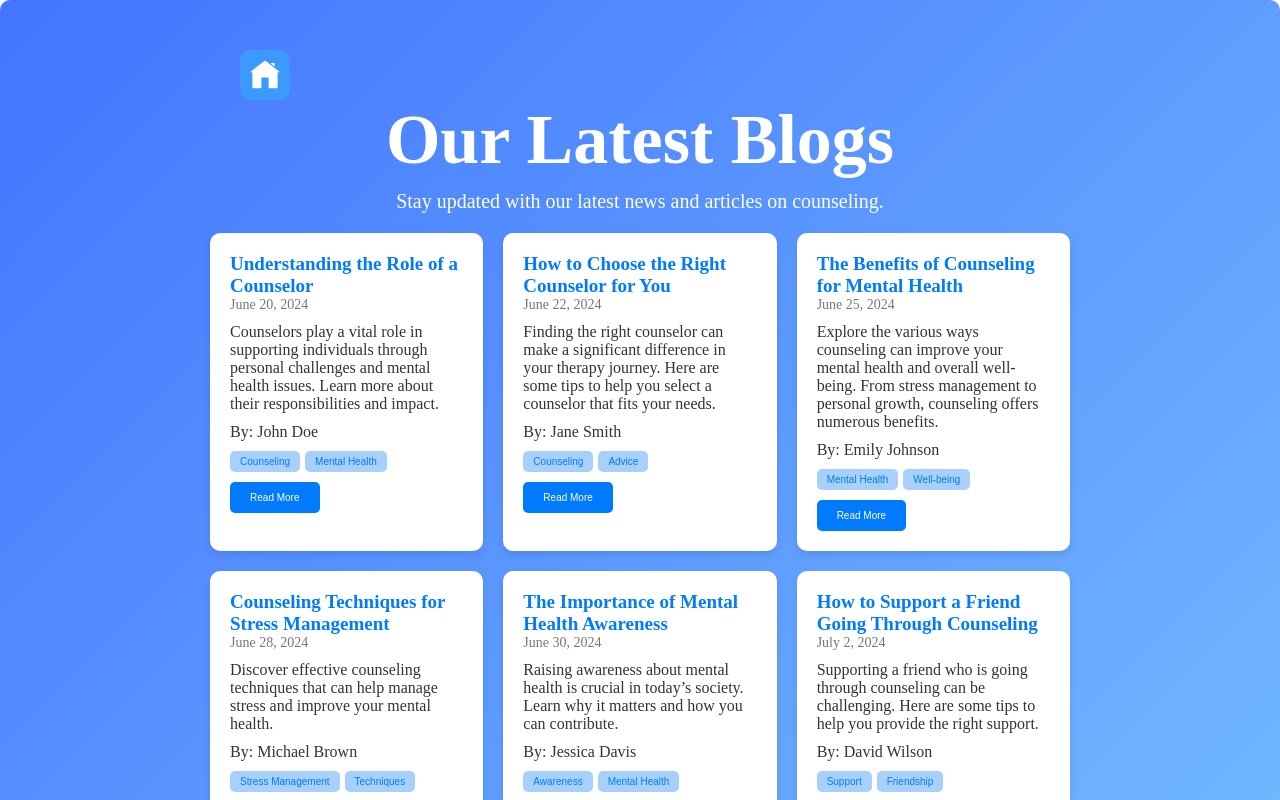
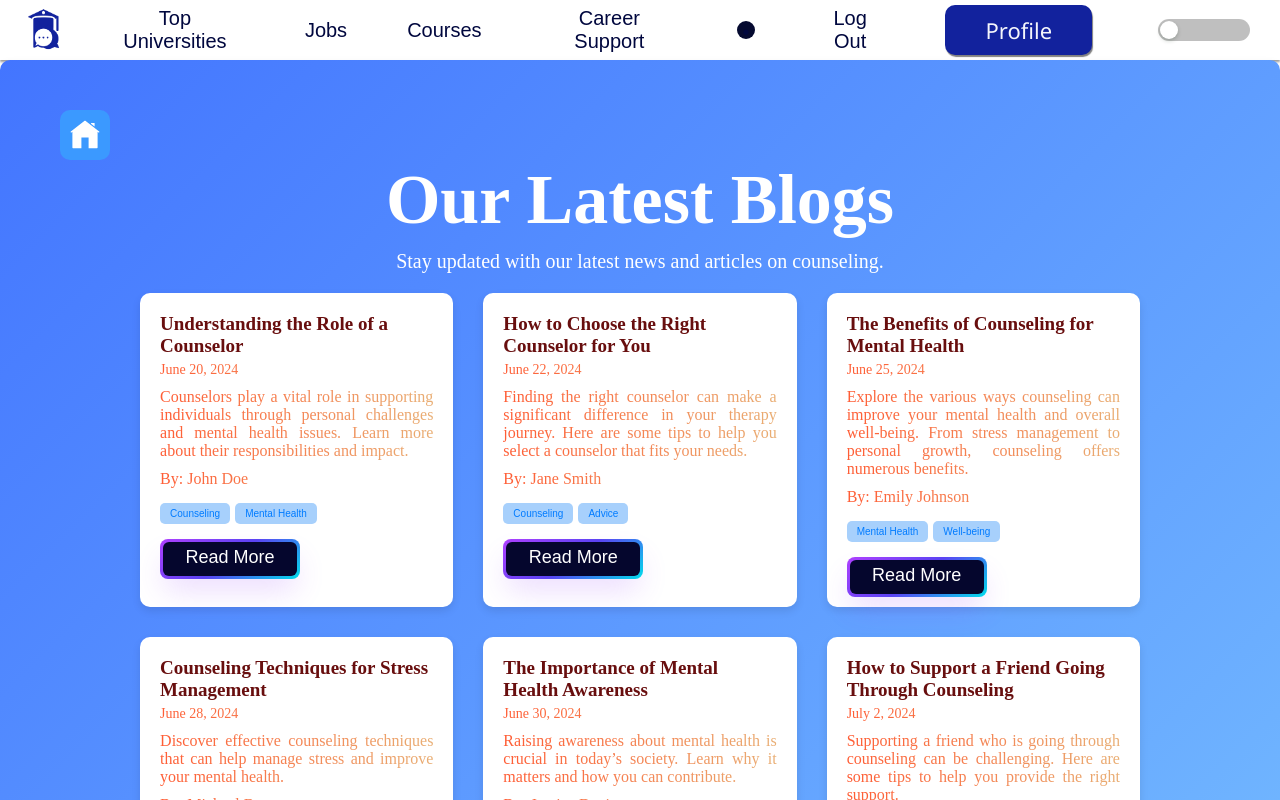
Before and after one commit to Counselllor/Counsellor-Web, a React (Vite) app: page /blogs in a window 1280 px wide. Built offline with nearby package versions, Linux system fonts and the light colour scheme; a web font is replaced by a local one.

Commit message:
Enhanced Blog page

```diff
--- a/src/components/Navbar/Navbar.jsx
+++ b/src/components/Navbar/Navbar.jsx
@@ -1,17 +1,15 @@
 import { useEffect, useState, useCallback } from 'react';
-import { signOut } from "firebase/auth";
-import { useNavigate, NavLink, Link } from "react-router-dom";
-import Logo from "../../assets/logo.webp";
-
-import "./Navbar.css";
-import { auth } from "../../firebase/auth";
-
+import { signOut } from 'firebase/auth';
+import { useNavigate, Link } from 'react-router-dom';
+import Logo from '../../assets/logo.webp';
+import './Navbar.css';
+import { auth } from '../../firebase/auth';
 
 // Signout function
 const signOutUser = (navigate, setError) => {
   signOut(auth)
     .then(() => {
-      navigate("/");
+      navigate('/');
     })
     .catch((err) => {
       setError(err.message);
@@ -29,23 +27,22 @@ const Navbar = () => {
   const [user, setUser] = useState(null);
   const [menuOpen, setMenuOpen] = useState(false);
   const [error, setError] = useState(null);
-
+  const [fix, setFix] = useState(false);
 
   useEffect(() => {
     auth.onAuthStateChanged((user) => {
       if (user) {
-        // read
-        console.log("");
-      } else if (!user) {
-        navigate("/");
+        // handle user logged in state
+      } else {
+        navigate('/');
       }
     });
-  }, []);
+  }, [navigate]);
 
   const handleSignOut = () => {
     signOut(auth)
       .then(() => {
-        navigate("/");
+        navigate('/');
       })
       .catch((err) => {
         alert(err.message);
@@ -63,75 +60,42 @@ const Navbar = () => {
   }, [setMenuOpen, menuOpen]);
 
   // Define handleKeyPress outside of JSX
-  const handleKeyPress = useCallback((event) => {
+  const handleKeyPress = useCallback(
+    (event) => {
       if (event.key === 'Enter' || event.key === ' ') {
         toggleMenuCallback();
       }
-  }, [toggleMenuCallback]);
+    },
+    [toggleMenuCallback]
+  );
 
+  // Function to toggle background appearance for nav menu
+  const setFixed = () => {
+    if (window.scrollY > 0) {
+      setFix(true);
+    } else {
+      setFix(false);
+    }
+  };
 
+  window.addEventListener('scroll', setFixed);
 
   const toggleMenu = () => {
     setMenuOpen(!menuOpen);
   };
 
-const [fix, setFix]= useState(false)
-//function for appearance of background for nav menu
-function setFixed(){
-  if(window.scrollY>0){
-    setFix(true)
-  }else{
-    setFix(false)
-  }
-}
-
-window.addEventListener("scroll", setFixed)
-
   return (
-
     <nav className={`navbar ${fix ? 'fixed' : ''}`}>
       <div className="logo">
         <img src={Logo} alt="Logo" />
       </div>
-          <div className={`menu ${menuOpen ? "show" : ""}`}>
-            <ul>
-              <li>
-                <a href="#">Top Universities</a>
-              </li>
-              <li>
-                <a href="#">Jobs</a>
-              </li>
-              <li>
-                <a href="#">Courses</a>
-              </li>
-              <li>
-                <a href="#">Career Support</a>
-              </li>
-              <li className="dot">
-                <a href="#"/>
-              </li>
-              <li>
-                <a href="#" onClick={handleSignOut}>
-                  Log Out
-                </a>
-              </li>
-              <li>
-                <Link to="/profile">
-                  <button className="profile_btn" style={{textDecoration: 'none'}}>Profile</button>
-                </Link>
-              </li>
-            </ul>
-          </div>
-          <div className="hamburger" onClick={toggleMenu}>
-            <div className={`bar ${menuOpen ? 'open' : ''}`}/>
-            <div className={`bar ${menuOpen ? 'open' : ''}`}/>
-            <div className={`bar ${menuOpen ? 'open' : ''}`}/>
-          </div>
+      <MenuSection user={user} handleSignOut={handleSignOut} menuOpen={menuOpen} />
+      <HamburgerSection toggleMenu={toggleMenu} menuOpen={menuOpen} handleKeyPress={handleKeyPress} />
     </nav>
   );
 };
 
-// Logo Component
+// Logo Section Component
 const LogoSection = () => (
   <div className="logo">
     <img src={Logo} alt="Logo" />
@@ -140,7 +104,7 @@ const LogoSection = () => (
 
 // Menu Section Component
 const MenuSection = ({ user, handleSignOut, menuOpen }) => (
-  <div className={`menu ${menuOpen ? "show" : ""}`}>
+  <div className={`menu ${menuOpen ? 'show' : ''}`}>
     <ul>
       <MenuItem href="#">Top Universities</MenuItem>
       <MenuItem href="#">Jobs</MenuItem>
@@ -150,12 +114,12 @@ const MenuSection = ({ user, handleSignOut, menuOpen }) => (
       {user ? (
         <>
           <MenuItem>
-            <button onClick={handleSignOut} style={{ background: 'transparent', border: 'none', fontSize: '22px', color: "#12229D", fontFamily: 'Times New Roman' }}>
+            <button onClick={handleSignOut} style={{ background: 'transparent', border: 'none', fontSize: '22px', color: '#12229D', fontFamily: 'Times New Roman' }}>
               Log Out
             </button>
           </MenuItem>
           <MenuItem>
-              <button className="profile_btn"><a href="/profile">Profile</a></button>
+            <button className="profile_btn"><Link to="/profile">Profile</Link></button>
           </MenuItem>
         </>
       ) : (
@@ -169,27 +133,18 @@ const MenuSection = ({ user, handleSignOut, menuOpen }) => (
 
 // MenuItem Component
 const MenuItem = ({ href, dot, children }) => (
-  <li className={dot ? "dot" : ""}>
+  <li className={dot ? 'dot' : ''}>
     <a href={href}>{children}</a>
   </li>
 );
 
 // Hamburger Section Component
 const HamburgerSection = ({ toggleMenu, menuOpen, handleKeyPress }) => (
-  <div
-    className="hamburger"
-    onClick={toggleMenu}
-    onKeyDown={handleKeyPress}
-    tabIndex={0}
-    role="button"
-  >
+  <div className="hamburger" onClick={toggleMenu} onKeyDown={handleKeyPress} tabIndex={0} role="button">
     {[1, 2, 3].map((index) => (
-      <div key={index} className={`bar ${menuOpen ? "open" : ""}`} />
+      <div key={index} className={`bar ${menuOpen ? 'open' : ''}`} />
     ))}
   </div>
 );
 
-// Error Section Component
-const ErrorSection = ({ error }) => <div className="error">{error}</div>;
-
 export default Navbar;
--- a/src/components/blogs/Blogs.css
+++ b/src/components/blogs/Blogs.css
@@ -18,7 +18,10 @@ body {
   overflow: hidden;
   padding: 20px;
   background: linear-gradient(135deg, #4375ff, #80ccff);
-  padding-inline: 200px;
+}
+
+#dark .blogs-container {
+  background: black !important;
 }
 
 .blogs-header h1 {
@@ -44,27 +47,74 @@ body {
   display: flex;
   flex-wrap: wrap;
   justify-content: center;
+  gap: 10px;
 }
 
 .blog-card {
   background-color: #fff;
-  width: calc(33.33% - 20px);
+  width: calc(33.33% - 100px);
   margin: 10px;
   padding: 20px;
   border-radius: 10px;
   box-shadow: 0 4px 8px rgba(0, 0, 0, 0.1);
   text-align: left;
   transition: transform 0.2s;
+  animation: animator 1s forwards;
+}
+
+@keyframes animator {
+  from {
+    opacity: 0;
+  }
+  to {
+    opacity: 1;
+  }
+}
+
+#dark .blog-card {
+  background-color: black;
+  color: white !important;
+  box-shadow: 0px 0px 5px white;
 }
 
 .blog-card:hover {
   transform: scale(1.05);
+  box-shadow: 0px 0px 15px white;
+}
+
+#dark .blog-card:hover {
+  box-shadow: 0px 0px 15px white;
+}
+
+#dark .blog-card p {
+  color: white !important;
+}
+
+.blog-date {
+  margin: 5px 0px;
+}
+
+.blog-tag {
+  margin-top: 5px;
+  margin-bottom: 5px;
+}
+
+#dark .blog-tag {
+  background-color: black;
+  color: white;
+  border: solid 1px white;
+  box-shadow: 0px 0px 3px white;
 }
 
 .blog-card h2 {
   font-size: 1.9em;
   font-family: "ABeeZee";
   color: #007bff;
+  color: rgb(104, 14, 14);
+}
+
+#dark .blog-card h2 {
+  color: rgb(59, 147, 210);
 }
 
 .blog-card .blog-date {
@@ -77,6 +127,7 @@ body {
 .blog-card p {
   font-size: 1.6em;
   color: #333;
+  text-align: justify;
   font-family: "ABeeZee";
 }
 
@@ -88,6 +139,22 @@ body {
 
 .blog-tags {
   margin-top: 10px;
+}
+
+.blog-card p {
+  background: linear-gradient(90deg, #ff5d35, #e9ae74);
+  -webkit-background-clip: text;
+  -webkit-text-fill-color: transparent;
+  background-clip: text;
+  text-fill-color: transparent;
+}
+
+#dark .blog-card p {
+  background: linear-gradient(90deg, #ff5d35, #e2e1e0);
+  -webkit-background-clip: text;
+  -webkit-text-fill-color: transparent;
+  background-clip: text;
+  text-fill-color: transparent;
 }
 
 .blog-tag {
@@ -139,3 +206,59 @@ body {
     width: calc(100% - 20px);
   }
 }
+
+.click-btn1 a {
+  text-decoration: none;
+  color: white;
+}
+
+.click-btn1 {
+  align-items: center;
+  position: relative;
+  top: 10px;
+  background-image: linear-gradient(144deg, #af40ff, #5b42f3 50%, #00ddeb);
+  border: 0;
+  border-radius: 8px;
+  box-shadow: rgba(151, 65, 252, 0.2) 0 15px 30px -5px;
+  box-sizing: border-box;
+  color: #ffffff;
+  display: flex;
+  height: 40px;
+  justify-content: center;
+  font-family: Phantomsans, sans-serif;
+  font-size: 18px;
+  justify-content: center;
+  max-width: 100%;
+  min-width: 140px;
+  padding: 3px;
+  text-decoration: none;
+  user-select: none;
+  -webkit-user-select: none;
+  touch-action: manipulation;
+  white-space: nowrap;
+  cursor: pointer;
+  transition: all 0.3s;
+}
+
+.click-btn1:active,
+.click-btn1:hover {
+  outline: 0;
+}
+
+.click-btn1 a {
+  background-color: rgb(5, 6, 45);
+  border-radius: 6px;
+  padding: 5px;
+  width: 100%;
+  height: 100%;
+
+  transition: 300ms;
+}
+
+.click-btn1:hover a {
+  background: none;
+}
+
+.click-btn1:active {
+  transform: scale(0.9);
+}
--- a/src/components/blogs/Blogs.jsx
+++ b/src/components/blogs/Blogs.jsx
@@ -1,8 +1,10 @@
-import React from "react";
+import React, { useCallback, useContext, useState } from "react";
 import './Blogs.css'; // Import CSS file for styles
 import BackToHomeButton from "../backtohome";
 import Footer from "../Footer/Footer";
-
+import Logo from "../../assets/logo.webp";
+import { ThemeContext } from '../../App';
+import { Switch } from 'antd';
 
 const blogsData = [
   {
@@ -104,8 +106,63 @@ const blogsData = [
 ];
 
 const Blogs = () => {
+  const { theme, toggleTheme } = useContext(ThemeContext);
+  const [menuOpen, setMenuOpen] = useState(false);
+
+  const handleThemeChange = useCallback(() => {
+    toggleTheme();
+  }, [toggleTheme]);
+
+  const handleSignOut = useCallback(() => {
+    signOut(auth)
+      .then(() => {
+        setTimeout(() => {
+          navigate("/");
+        }, 1000);
+      })
+      .catch((err) => {
+        toast.error(err.message, {
+          className: "toast-message",
+        });
+      });
+  });
+
+  const toggleMenu = useCallback(() => {
+    setMenuOpen(!menuOpen);
+  }, [menuOpen]);
+
   return (
     <>
+      <nav className={`navbar fixed`}>
+        <div className="logo">
+          <img src={Logo} alt="Logo" />
+        </div>
+        <div className={`menu ${menuOpen ? "show" : ""}`}>
+          <ul>
+            <li><a href="/topuniversities">Top Universities</a></li>
+            <li><a href="/jobs">Jobs</a></li>
+            <li><a href="./courses">Courses</a></li>
+            <li><a href="/careersupport">Career Support</a></li>
+            <li className='dot'><a href="error">•</a></li>
+            <li><a href="/" onClick={handleSignOut}>Log Out</a></li>
+            <li><button className='profile_btn'>Profile</button></li>
+            <li>
+              <Switch
+                style={{ backgroundColor: theme === "dark" ? "#000000" : "" }}
+                onChange={handleThemeChange}
+                checked={theme === "dark"}
+                checkedChildren="Dark Mode"
+                unCheckedChildren="Light Mode"
+              />
+            </li>
+          </ul>
+        </div>
+        <div className="hamburger" onClick={toggleMenu}>
+          <div className={`bar ${menuOpen ? 'open' : ''}`} />
+          <div className={`bar ${menuOpen ? 'open' : ''}`} />
+          <div className={`bar ${menuOpen ? 'open' : ''}`} />
+        </div>
+      </nav>
       <div className="blogs-container">
         <BackToHomeButton />
         <header className="blogs-header">
@@ -124,15 +181,16 @@ const Blogs = () => {
                   <span key={tagIndex} className="blog-tag">{tag}</span>
                 ))}
               </div>
+              <button className="click-btn1">
+                <a href={blog.link}>Read More</a>
+              </button>
               <div className="read-more-container">
-              <a href={blog.link} className="read-more">Read More</a>
               </div>
             </div>
           ))}
         </div>
       </div>
       <Footer />
-
     </>
   );
 };
```
Lines whose indentation alone changed are shown as unchanged.
